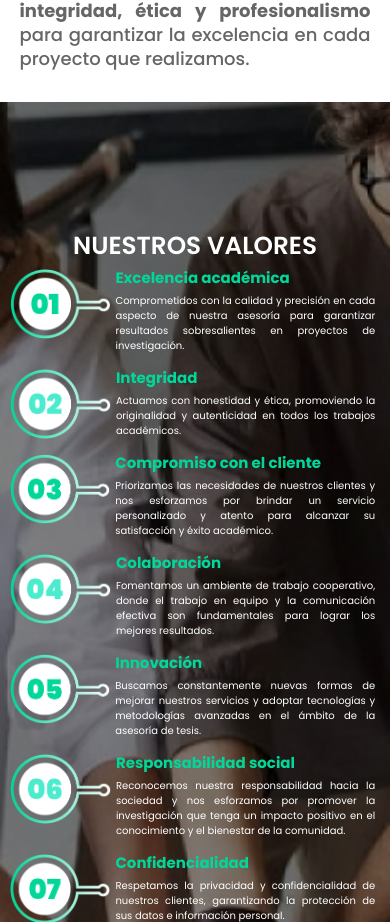
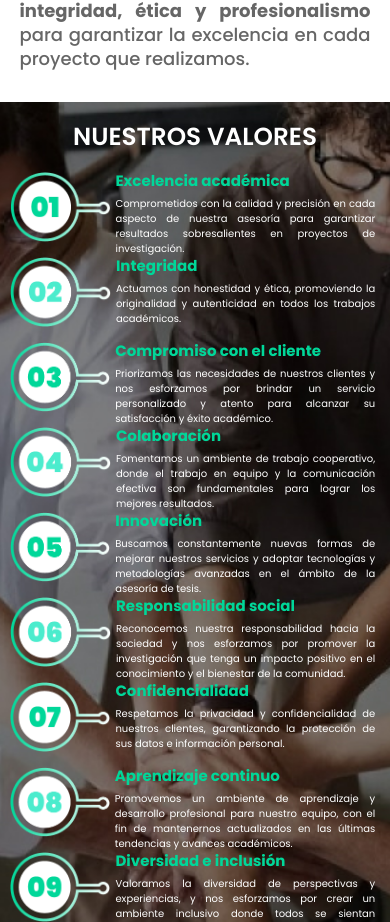
Before and after one commit to CJRS1/AMDDI, a React (Create React App) app in the folder amddi_project/: page /nosotros in a window 390 px wide. Shown: the part 1759-2681 px from the top of the page. Built offline with nearby package versions, Linux system fonts and the light colour scheme.

Commit message:
Se reallizó valores responsive

```diff
--- a/amddi_project/src/styles/Nosotros.css
+++ b/amddi_project/src/styles/Nosotros.css
@@ -304,15 +304,19 @@ section {
     height: 70px !important;
   }
   .valores-container {
-    height: 150vh !important;
+    height: 140% !important;
     width: 100%;
     background-size: cover !important;
     background-repeat: no-repeat !important;
     background-position: center center !important;
   }
+  .valores-container h2 {
+    margin-top: 20px;
+    margin-bottom: 20px;
+  }
   .valor_card {
     width: 100%;
-    height: auto;
+    height: 85px;
   }
   .valores_primeros {
     width: 100%;
@@ -426,6 +430,12 @@ section {
   }
 }
 @media (min-width: 769px) and (max-width: 1480px) {
+  .quienessomos {
+    width: 100% !important;
+  }
+  #carouselExample {
+    width: 100% !important;
+  }
   .quienessomos-container {
     padding-left: 0;
     height: 90%;
@@ -462,4 +472,7 @@ section {
   .footer-description {
     height: 100%;
   }
+  .valores_primeros {
+    width: 47%;
+  }
 }/*# sourceMappingURL=Nosotros.css.map */
--- a/amddi_project/src/styles/Nosotros.scss
+++ b/amddi_project/src/styles/Nosotros.scss
@@ -172,16 +172,20 @@
   }
 
   .valores-container {
-    height: 150vh !important;
+    height: 140% !important;
     width: 100%;
     background-size: cover !important;
     background-repeat: no-repeat !important;
     background-position: center center !important;
+    h2{
+      margin-top: 20px;
+      margin-bottom: 20px;
+      }
   }
 
   .valor_card {
     width: 100%;
-    height: auto;
+    height: 85px;
   }
 
   .valores_primeros {
@@ -333,6 +337,12 @@
 }
 
 @media (min-width: 769px) and (max-width: 1480px) {
+  .quienessomos{
+    width: 100% !important;
+    }
+  #carouselExample{
+    width: 100% !important;
+    }
   .quienessomos-container {
     padding-left: 0;
     height: 90%;
@@ -378,4 +388,8 @@
 .footer-description{
     height: 100%;
     }
+
+.valores_primeros{
+  width: 47%;
+  }
 }
```
Also changed, not shown: 1 other file (tests, documents, lock files or other folders).
